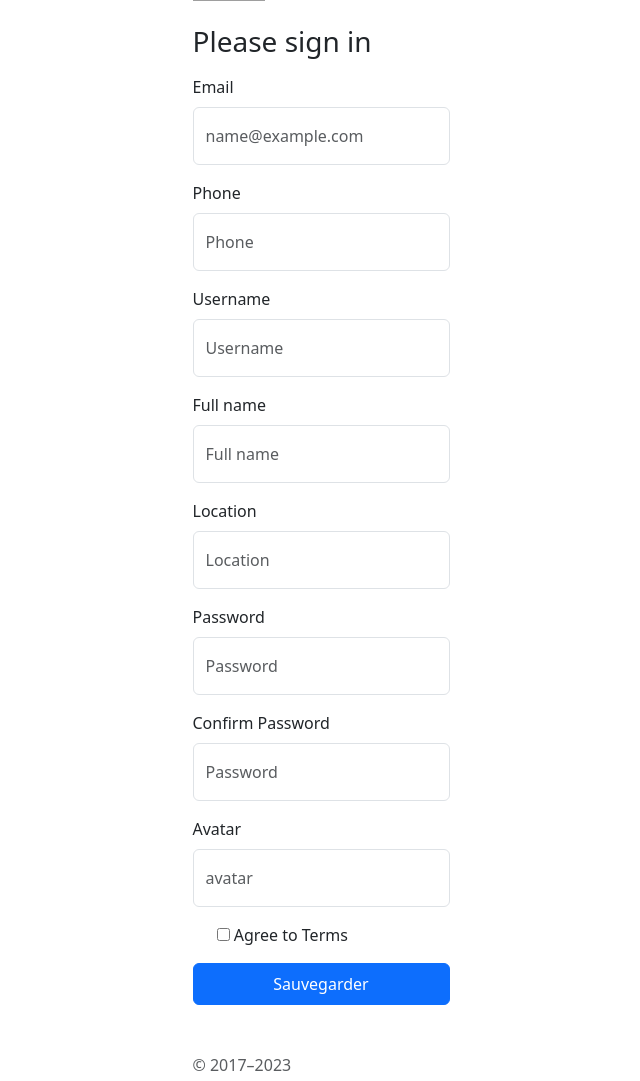
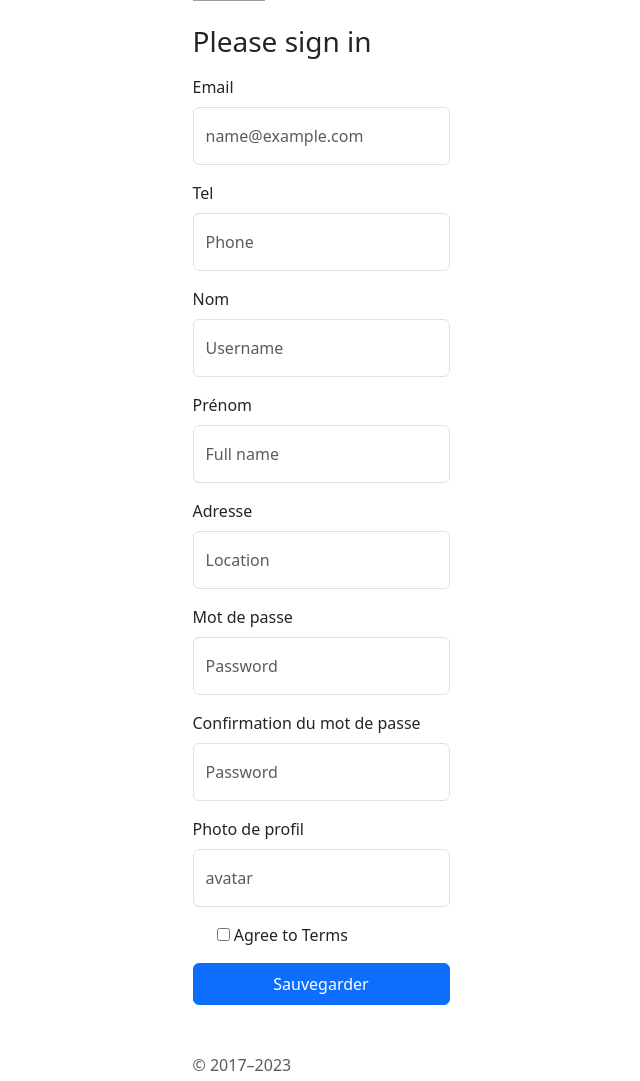
Before and after one commit to HZY552/symfony_job, a Symfony app: template templates/registration/register.html.twig in a window 1280 px wide. Shown: the part 206-1287 px from the top of the page, without its empty margins (319-959 px from the left). Run offline with Twig, Linux system fonts and the light colour scheme; the template is opened without the code that fills it, so the values that code supplies are empty; form fields are guessed from the names that the template uses; some libraries are stand-ins or nearby versions; grey boxes are pictures that could not be loaded.

Commit message:
update register.html.twig

```diff
--- a/templates/registration/register.html.twig
+++ b/templates/registration/register.html.twig
@@ -15,43 +15,43 @@
             </div>
 
             <div class="form-group my-3">
-                {{ form_label(registrationForm.Phone, 'Phone', {'label_attr': {'class': 'form-label'}}) }}
+                {{ form_label(registrationForm.Phone, 'Tel', {'label_attr': {'class': 'form-label'}}) }}
                 {{ form_widget(registrationForm.Phone, {'attr': {'class': 'form-control pt-3 pb-3','placeholder': 'Phone'}}) }}
                 {{ form_errors(registrationForm.Phone) }}
             </div>
 
             <div class="form-group my-3">
-                {{ form_label(registrationForm.Username, 'Username', {'label_attr': {'class': 'form-label'}}) }}
+                {{ form_label(registrationForm.Username, 'Nom', {'label_attr': {'class': 'form-label'}}) }}
                 {{ form_widget(registrationForm.Username, {'attr': {'class': 'form-control pt-3 pb-3','placeholder': 'Username'}}) }}
                 {{ form_errors(registrationForm.Username) }}
             </div>
 
             <div class="form-group my-3">
-                {{ form_label(registrationForm.full_name, 'Full name', {'label_attr': {'class': 'form-label'}}) }}
+                {{ form_label(registrationForm.full_name, 'Prénom', {'label_attr': {'class': 'form-label'}}) }}
                 {{ form_widget(registrationForm.full_name, {'attr': {'class': 'form-control pt-3 pb-3','placeholder': 'Full name'}}) }}
                 {{ form_errors(registrationForm.full_name) }}
             </div>
 
             <div class="form-group my-3">
-                {{ form_label(registrationForm.location, 'Location', {'label_attr': {'class': 'form-label'}}) }}
+                {{ form_label(registrationForm.location, 'Adresse', {'label_attr': {'class': 'form-label'}}) }}
                 {{ form_widget(registrationForm.location, {'attr': {'class': 'form-control pt-3 pb-3','placeholder': 'Location'}}) }}
                 {{ form_errors(registrationForm.location) }}
             </div>
 
             <div class="form-group my-3">
-                {{ form_label(registrationForm.plainPassword.first, 'Password', {'label_attr': {'class': 'form-label'}}) }}
+                {{ form_label(registrationForm.plainPassword.first, 'Mot de passe', {'label_attr': {'class': 'form-label'}}) }}
                 {{ form_widget(registrationForm.plainPassword.first, {'attr': {'class': 'form-control pt-3 pb-3','placeholder': 'Password'}}) }}
                 {{ form_errors(registrationForm.plainPassword.first) }}
             </div>
 
             <div class="form-group my-3">
-                {{ form_label(registrationForm.plainPassword.second, 'Confirm Password', {'label_attr': {'class': 'form-label'}}) }}
+                {{ form_label(registrationForm.plainPassword.second, 'Confirmation du mot de passe', {'label_attr': {'class': 'form-label'}}) }}
                 {{ form_widget(registrationForm.plainPassword.second, {'attr': {'class': 'form-control pt-3 pb-3','placeholder': 'Password'}}) }}
                 {{ form_errors(registrationForm.plainPassword.second) }}
             </div>
 
             <div class="form-group my-3">
-                {{ form_label(registrationForm.avatar, 'Avatar', {'label_attr': {'class': 'form-label'}}) }}
+                {{ form_label(registrationForm.avatar, 'Photo de profil', {'label_attr': {'class': 'form-label'}}) }}
                 {{ form_widget(registrationForm.avatar, {'attr': {'class': 'form-control pt-3 pb-3','placeholder': 'avatar', 'onchange': 'showPreview(this)'}}) }}
                 {{ form_errors(registrationForm.avatar) }}
                 <img id="avatarPreview" src="#" alt="Avatar Preview" style="max-width: 200px; max-height: 200px; margin-top: 10px; display: none; border-radius: 50%; min-width: 200px;min-height: 200px;margin: 20px auto;">
```
